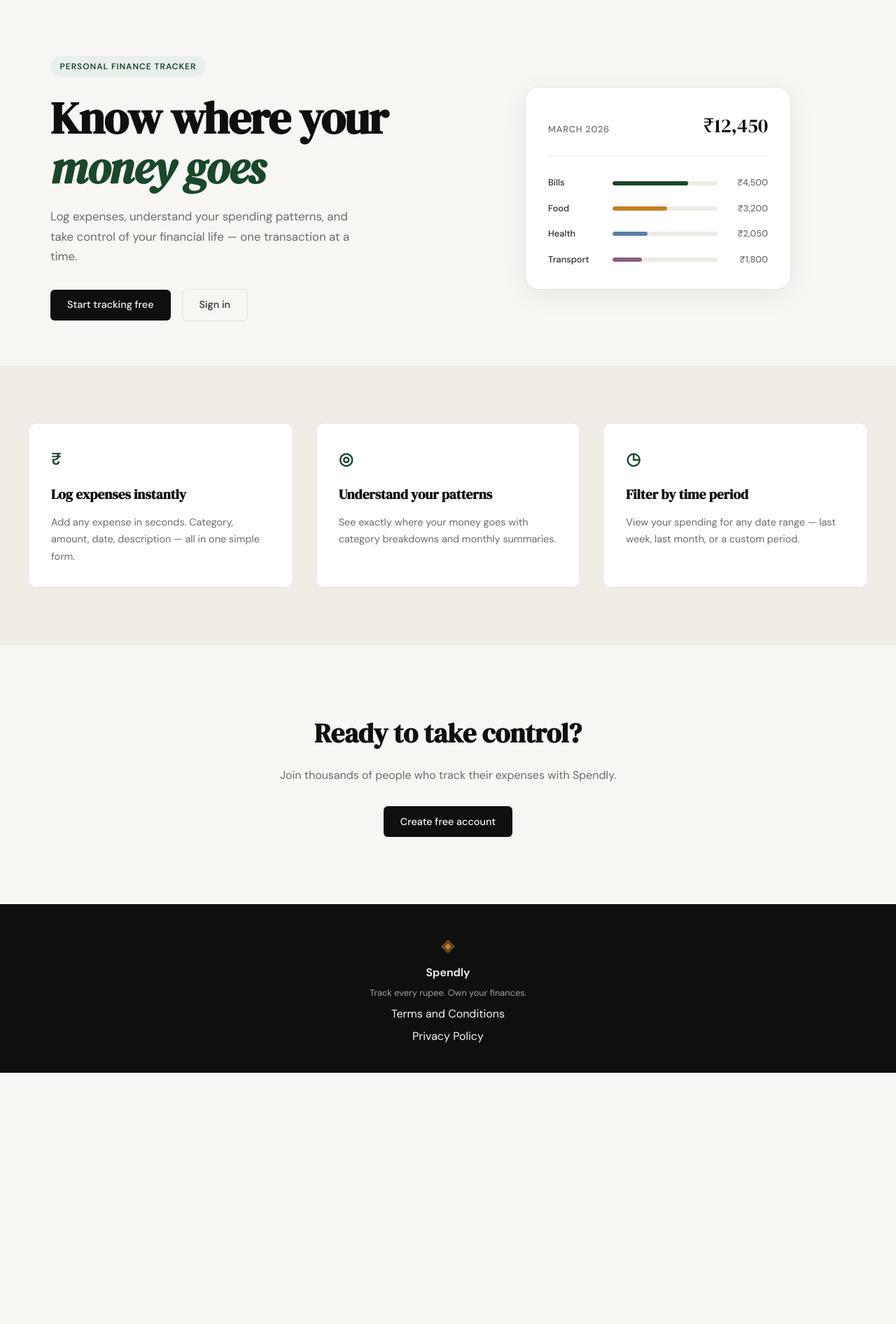
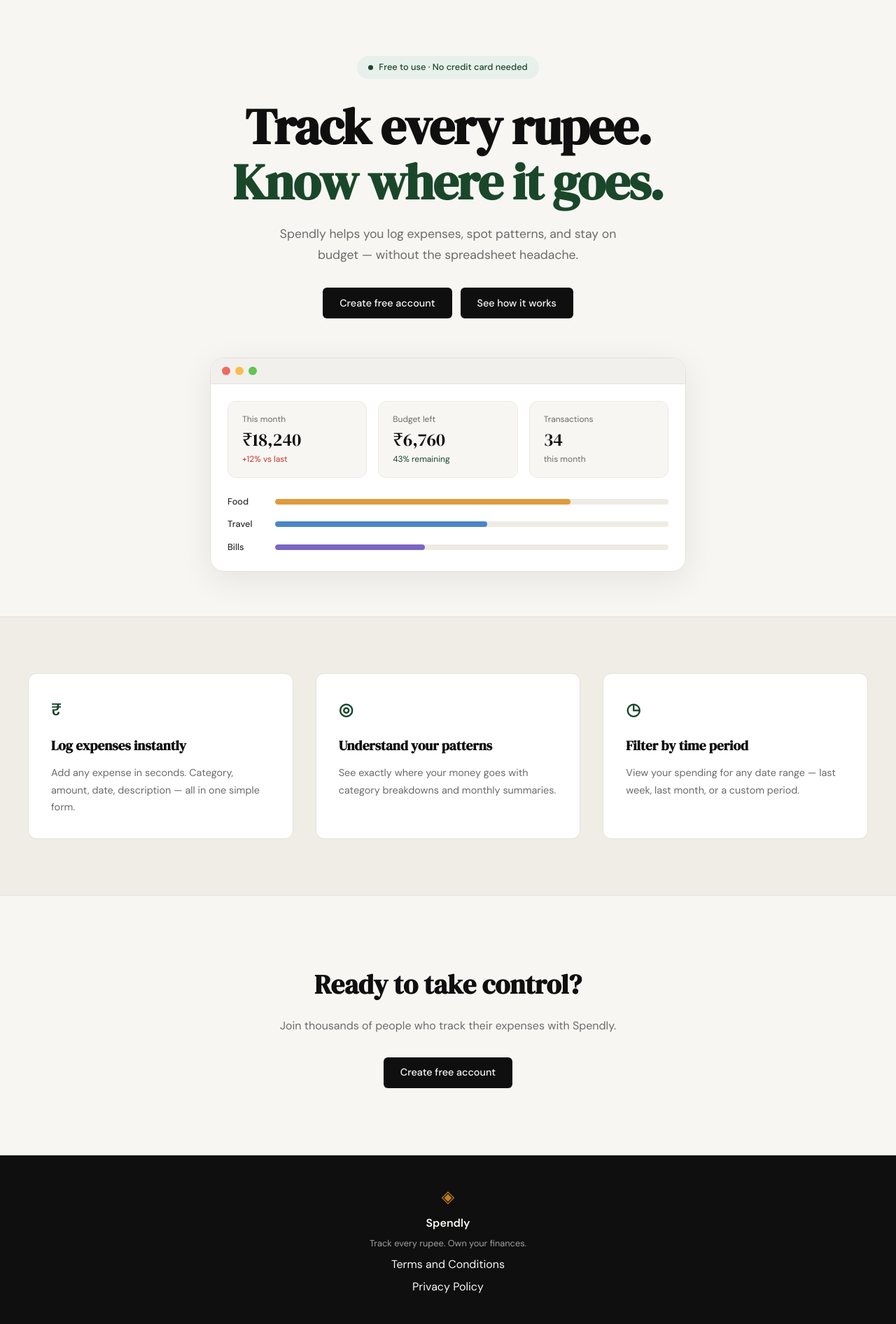
Before and after one commit to chaudharymrigendra/Spendy, a Flask app: page / in a window 1280 px wide. Shown: the part 61-1953 px from the top of the page at 70% size. Before the commit the page ends 1594 px from the top, so only its background shows below. Run offline with Flask 3, Linux system fonts and the light colour scheme.

Commit message:
landing: add heroic design

```diff
--- a/static/css/style.css
+++ b/static/css/style.css
@@ -125,30 +125,38 @@ a { color: inherit; text-decoration: none; }
 
 .hero {
     padding: 5rem 2rem 4rem;
-    display: grid;
-    grid-template-columns: 1fr 1fr;
-    gap: 4rem;
+    display: flex;
+    flex-direction: column;
     align-items: center;
+    text-align: center;
     max-width: var(--max-width);
     margin: 0 auto;
 }
 
 .hero-badge {
-    display: inline-block;
+    display: inline-flex;
+    align-items: center;
+    gap: 0.5rem;
     background: var(--accent-light);
     color: var(--accent);
-    font-size: 0.75rem;
-    font-weight: 600;
-    letter-spacing: 0.08em;
-    text-transform: uppercase;
-    padding: 0.35rem 0.85rem;
+    font-size: 0.8rem;
+    font-weight: 500;
+    padding: 0.4rem 1rem;
     border-radius: 999px;
-    margin-bottom: 1.5rem;
+    margin-bottom: 1.75rem;
+}
+
+.hero-badge-dot {
+    width: 7px;
+    height: 7px;
+    background: var(--accent);
+    border-radius: 50%;
+    display: inline-block;
 }
 
 .hero-title {
     font-family: var(--font-display);
-    font-size: clamp(2.5rem, 5vw, 4rem);
+    font-size: clamp(2.8rem, 6vw, 4.5rem);
     line-height: 1.1;
     letter-spacing: -0.02em;
     color: var(--ink);
@@ -156,105 +164,135 @@ a { color: inherit; text-decoration: none; }
 }
 
 .hero-title em {
-    font-style: italic;
+    font-style: normal;
     color: var(--accent);
 }
 
 .hero-subtitle {
-    font-size: 1.05rem;
+    font-size: 1.1rem;
     color: var(--ink-muted);
     line-height: 1.7;
-    max-width: 460px;
+    max-width: 520px;
     margin-bottom: 2rem;
 }
 
 .hero-actions {
     display: flex;
-    gap: 1rem;
+    gap: 0.75rem;
     align-items: center;
+    margin-bottom: 3.5rem;
+}
+
+.btn-primary-outline {
+    background: var(--ink) !important;
+    color: var(--paper) !important;
 }
 
 /* ------------------------------------------------------------------ */
-/* Mock card (hero visual)                                             */
+/* Hero dashboard mockup                                               */
 /* ------------------------------------------------------------------ */
 
-.hero-visual {
-    display: flex;
-    justify-content: center;
-}
-
-.mock-card {
+.hero-dashboard {
+    width: 100%;
+    max-width: 680px;
     background: var(--paper-card);
     border: 1px solid var(--border);
     border-radius: var(--radius-lg);
-    padding: 2rem;
-    width: 100%;
-    max-width: 380px;
-    box-shadow: 0 8px 40px rgba(0,0,0,0.06);
+    box-shadow: 0 12px 48px rgba(0,0,0,0.08);
+    overflow: hidden;
 }
 
-.mock-card-header {
+.dashboard-chrome {
     display: flex;
-    justify-content: space-between;
-    align-items: baseline;
-    margin-bottom: 1.75rem;
-    padding-bottom: 1.25rem;
-    border-bottom: 1px solid var(--border-soft);
+    align-items: center;
+    gap: 0.45rem;
+    padding: 0.75rem 1rem;
+    background: #f2f0ec;
+    border-bottom: 1px solid var(--border);
 }
 
-.mock-label {
-    font-size: 0.8rem;
-    font-weight: 500;
-    color: var(--ink-muted);
-    text-transform: uppercase;
-    letter-spacing: 0.06em;
+.chrome-dot {
+    width: 12px;
+    height: 12px;
+    border-radius: 50%;
+    display: inline-block;
 }
 
-.mock-total {
-    font-family: var(--font-display);
-    font-size: 1.75rem;
-    color: var(--ink);
+.chrome-red    { background: #ec6b5e; }
+.chrome-yellow { background: #f5bf4f; }
+.chrome-green  { background: #61c454; }
+
+.dashboard-body { padding: 1.5rem; }
+
+.dash-stats {
+    display: grid;
+    grid-template-columns: repeat(3, 1fr);
+    gap: 1rem;
+    margin-bottom: 1.5rem;
 }
 
-.mock-bars { display: flex; flex-direction: column; gap: 1rem; }
+.dash-stat {
+    background: var(--paper);
+    border: 1px solid var(--border-soft);
+    border-radius: var(--radius-md);
+    padding: 1rem 1.25rem;
+    display: flex;
+    flex-direction: column;
+    gap: 0.2rem;
+    text-align: left;
+}
 
-.mock-bar-row {
+.dash-stat-label {
+    font-size: 0.75rem;
+    color: var(--ink-muted);
+}
+
+.dash-stat-value {
+    font-family: var(--font-display);
+    font-size: 1.6rem;
+    color: var(--ink);
+    line-height: 1.2;
+}
+
+.dash-stat-sub {
+    font-size: 0.75rem;
+    color: var(--ink-muted);
+}
+
+.dash-sub-danger  { color: var(--danger); }
+.dash-sub-success { color: var(--accent); }
+
+.dash-bars { display: flex; flex-direction: column; gap: 0.75rem; }
+
+.dash-bar-row {
     display: grid;
-    grid-template-columns: 80px 1fr 60px;
+    grid-template-columns: 56px 1fr;
     align-items: center;
     gap: 0.75rem;
 }
 
-.mock-cat {
+.dash-bar-label {
     font-size: 0.8rem;
     font-weight: 500;
     color: var(--ink-soft);
+    text-align: left;
 }
 
-.mock-bar-track {
-    height: 6px;
+.dash-bar-track {
+    height: 8px;
     background: var(--border-soft);
     border-radius: 999px;
     overflow: hidden;
 }
 
-.mock-bar {
+.dash-bar {
     height: 100%;
-    background: var(--accent);
     border-radius: 999px;
-    transition: width 0.6s ease;
 }
 
-.mock-bar-2 { background: var(--accent-2); }
-.mock-bar-3 { background: #5b7fa6; }
-.mock-bar-4 { background: #8b5e83; }
-
-.mock-amt {
-    font-size: 0.8rem;
-    font-weight: 500;
-    color: var(--ink-muted);
-    text-align: right;
-}
+.dash-bar-orange { background: #e09b3d; }
+.dash-bar-blue   { background: #4a86c8; }
+.dash-bar-purple { background: #7b67c2; }
 
 /* ------------------------------------------------------------------ */
 /* Buttons                                                             */
@@ -512,15 +550,7 @@ a { color: inherit; text-decoration: none; }
 /* ------------------------------------------------------------------ */
 
 @media (max-width: 900px) {
-    .hero {
-        grid-template-columns: 1fr;
-        text-align: center;
-    }
-
-    .hero-subtitle { max-width: 100%; }
-    .hero-actions { justify-content: center; }
-    .hero-visual { display: none; }
-
+    .dash-stats { grid-template-columns: 1fr; }
     .features-inner { grid-template-columns: 1fr; }
 }
 
--- a/templates/landing.html
+++ b/templates/landing.html
@@ -5,56 +5,65 @@
 {% block content %}
 
 <section class="hero">
-    <div class="hero-inner">
-        <div class="hero-badge">Personal Finance Tracker</div>
-        <h1 class="hero-title">
-            Know where your<br>
-            <em>money goes</em>
-        </h1>
-        <p class="hero-subtitle">
-            Log expenses, understand your spending patterns,
-            and take control of your financial life —
-            one transaction at a time.
-        </p>
-        <div class="hero-actions">
-            <a href="{{ url_for('register') }}" class="btn-primary">Start tracking free</a>
-            <a href="{{ url_for('login') }}" class="btn-ghost">Sign in</a>
+    <div class="hero-badge">
+        <span class="hero-badge-dot"></span>
+        Free to use · No credit card needed
+    </div>
+    <h1 class="hero-title">
+        Track every rupee.<br>
+        <em>Know where it goes.</em>
+    </h1>
+    <p class="hero-subtitle">
+        Spendly helps you log expenses, spot patterns, and stay
+        on budget — without the spreadsheet headache.
+    </p>
+    <div class="hero-actions">
+        <a href="{{ url_for('register') }}" class="btn-primary">Create free account</a>
+        <a href="#features" class="btn-primary btn-primary-outline">See how it works</a>
+    </div>
+
+    <div class="hero-dashboard">
+        <div class="dashboard-chrome">
+            <span class="chrome-dot chrome-red"></span>
+            <span class="chrome-dot chrome-yellow"></span>
+            <span class="chrome-dot chrome-green"></span>
         </div>
-    </div>
-    <div class="hero-visual">
-        <div class="mock-card">
-            <div class="mock-card-header">
-                <span class="mock-label">March 2026</span>
-                <span class="mock-total">₹12,450</span>
+        <div class="dashboard-body">
+            <div class="dash-stats">
+                <div class="dash-stat">
+                    <span class="dash-stat-label">This month</span>
+                    <span class="dash-stat-value">₹18,240</span>
+                    <span class="dash-stat-sub dash-sub-danger">+12% vs last</span>
+                </div>
+                <div class="dash-stat">
+                    <span class="dash-stat-label">Budget left</span>
+                    <span class="dash-stat-value">₹6,760</span>
+                    <span class="dash-stat-sub dash-sub-success">43% remaining</span>
+                </div>
+                <div class="dash-stat">
+                    <span class="dash-stat-label">Transactions</span>
+                    <span class="dash-stat-value">34</span>
+                    <span class="dash-stat-sub">this month</span>
+                </div>
             </div>
-            <div class="mock-bars">
-                <div class="mock-bar-row">
-                    <span class="mock-cat">Bills</span>
-                    <div class="mock-bar-track">
-                        <div class="mock-bar" style="width: 72%"></div>
+            <div class="dash-bars">
+                <div class="dash-bar-row">
+                    <span class="dash-bar-label">Food</span>
+                    <div class="dash-bar-track">
+                        <div class="dash-bar dash-bar-orange" style="width: 75%"></div>
                     </div>
-                    <span class="mock-amt">₹4,500</span>
                 </div>
-                <div class="mock-bar-row">
-                    <span class="mock-cat">Food</span>
-                    <div class="mock-bar-track">
-                        <div class="mock-bar mock-bar-2" style="width: 52%"></div>
+                <div class="dash-bar-row">
+                    <span class="dash-bar-label">Travel</span>
+                    <div class="dash-bar-track">
+                        <div class="dash-bar dash-bar-blue" style="width: 54%"></div>
                     </div>
-                    <span class="mock-amt">₹3,200</span>
                 </div>
-                <div class="mock-bar-row">
-                    <span class="mock-cat">Health</span>
-                    <div class="mock-bar-track">
-                        <div class="mock-bar mock-bar-3" style="width: 33%"></div>
+                <div class="dash-bar-row">
+                    <span class="dash-bar-label">Bills</span>
+                    <div class="dash-bar-track">
+                        <div class="dash-bar dash-bar-purple" style="width: 38%"></div>
                     </div>
-                    <span class="mock-amt">₹2,050</span>
-                </div>
-                <div class="mock-bar-row">
-                    <span class="mock-cat">Transport</span>
-                    <div class="mock-bar-track">
-                        <div class="mock-bar mock-bar-4" style="width: 28%"></div>
-                    </div>
-                    <span class="mock-amt">₹1,800</span>
                 </div>
             </div>
         </div>
```
